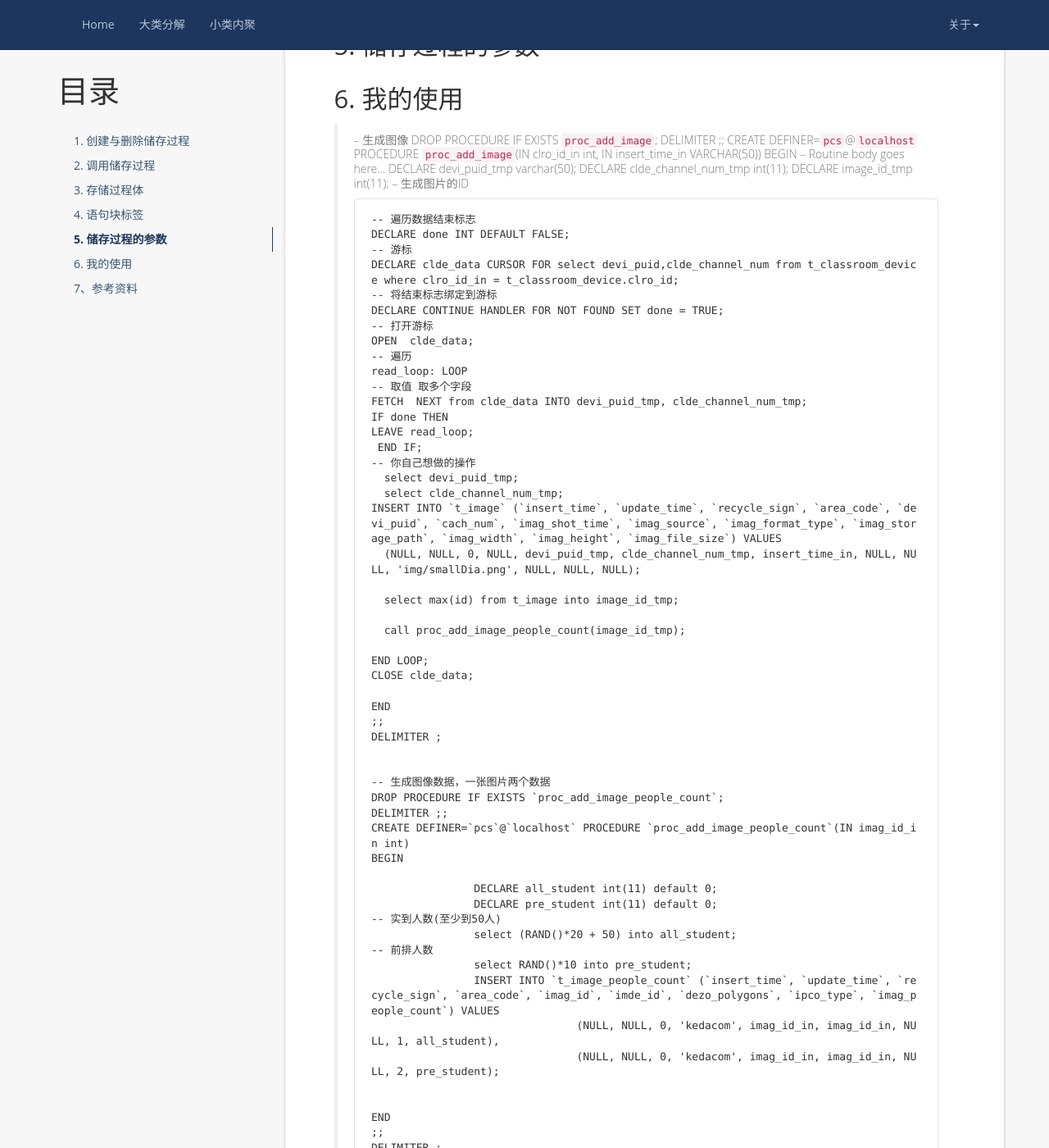
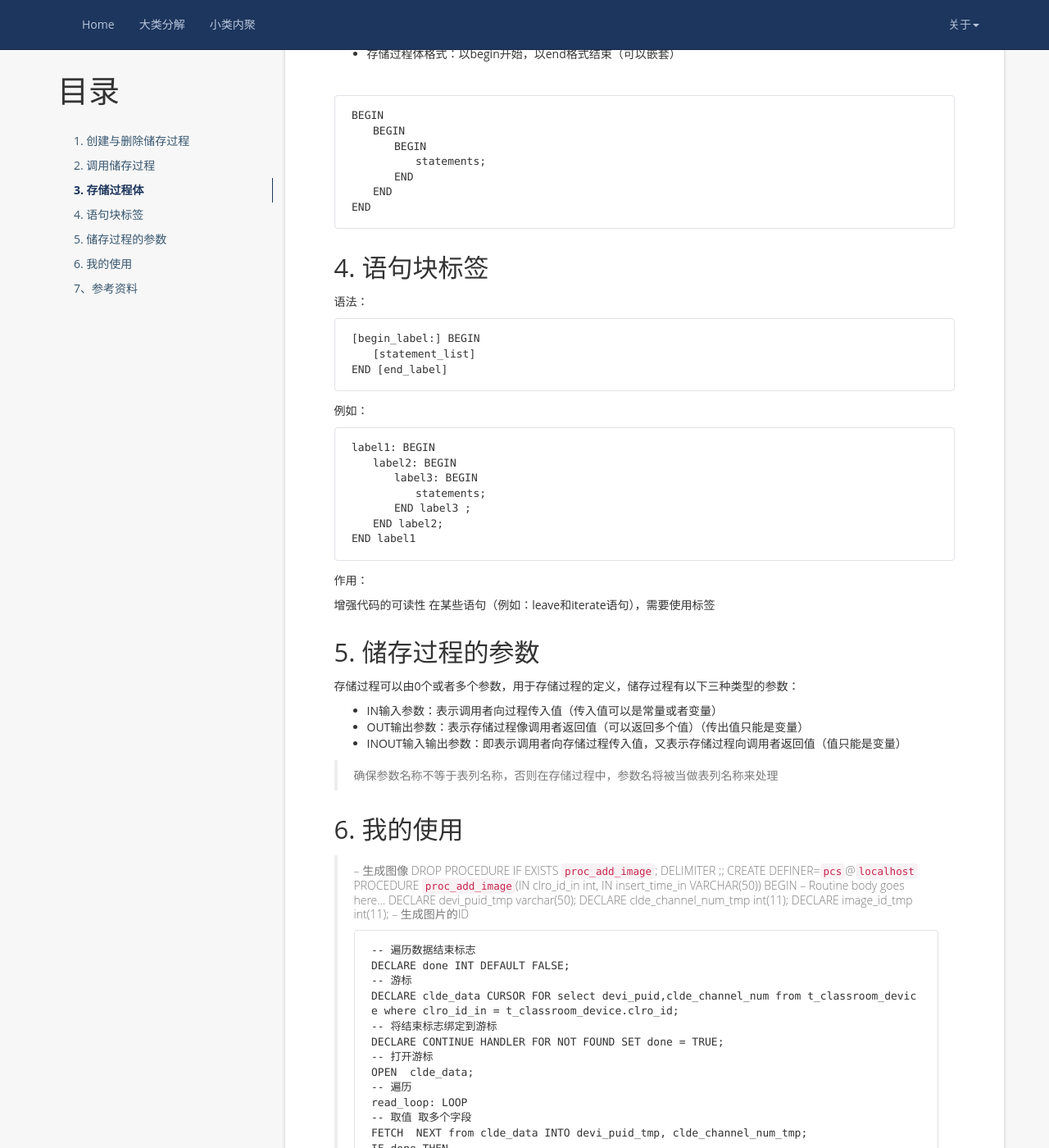
Before and after one commit to yanglei1992/yanglei1992.github.io.old, a Jekyll site: the page built from _posts/mysql/2018-12-27-mysql-proc-study.markdown, in a window 1280 px wide and 1400 px high, scrolled down 1504 px. Shown: the whole window at 82% size. Built offline with Jekyll 4.4.1, drawn with Linux system fonts in a browser that asks for light colours; nearby versions of some CDN libraries; comment, search, counter and statistics services are not loaded; some of the changed text lies outside the part shown.

Commit message:
mysql存储过程

```diff
--- a/_posts/mysql/2018-12-27-mysql-proc-study.markdown
+++ b/_posts/mysql/2018-12-27-mysql-proc-study.markdown
@@ -61,15 +61,58 @@ tag: mysql
 
 ## 2. 调用储存过程 ##
 
+    call proc_name([proc_parameter[,...]])
 
 ## 3. 存储过程体 ##
 
 
+- 存储过程体包含了在存储过程调用时执行的SQL语句集合。
+
+
+- 存储过程体格式：以begin开始，以end格式结束（可以嵌套）
+
+&nbsp;
+
+    BEGIN
+    　　BEGIN
+    　　　　BEGIN
+    　　　　　　statements;
+    　　　　END
+    　　END
+    END
+
 ## 4. 语句块标签 ##
 
+语法：
+
+    [begin_label:] BEGIN
+    　　[statement_list]
+    END [end_label]
+
+例如：
+
+    label1: BEGIN
+    　　label2: BEGIN
+    　　　　label3: BEGIN
+    　　　　　　statements;
+    　　　　END label3 ;
+    　　END label2;
+    END label1
+
+作用：
+
+增强代码的可读性
+在某些语句（例如：leave和iterate语句），需要使用标签
 
 ## 5. 储存过程的参数 ##
 
+存储过程可以由0个或者多个参数，用于存储过程的定义，储存过程有以下三种类型的参数：
+
+- IN输入参数：表示调用者向过程传入值（传入值可以是常量或者变量）
+- OUT输出参数：表示存储过程像调用者返回值（可以返回多个值）（传出值只能是变量）
+- INOUT输入输出参数：即表示调用者向存储过程传入值，又表示存储过程向调用者返回值（值只能是变量）
+
+> 确保参数名称不等于表列名称，否则在存储过程中，参数名将被当做表列名称来处理
 
 ## 6. 我的使用 ##
 
@@ -114,8 +157,9 @@ tag: mysql
 >     END
 >     ;;
 >     DELIMITER ;
->
->
+
+&nbsp;
+
 >     -- 生成图像数据，一张图片两个数据
 >     DROP PROCEDURE IF EXISTS `proc_add_image_people_count`;
 >     DELIMITER ;;
@@ -136,7 +180,9 @@ tag: mysql
 >     END
 >     ;;
 >     DELIMITER ;
->
+
+&nbsp;
+
 >     -- 生成一节课的图片数据
 >     DROP PROCEDURE IF EXISTS `proc_add_one_course_image`;
 >     DELIMITER ;;
```
